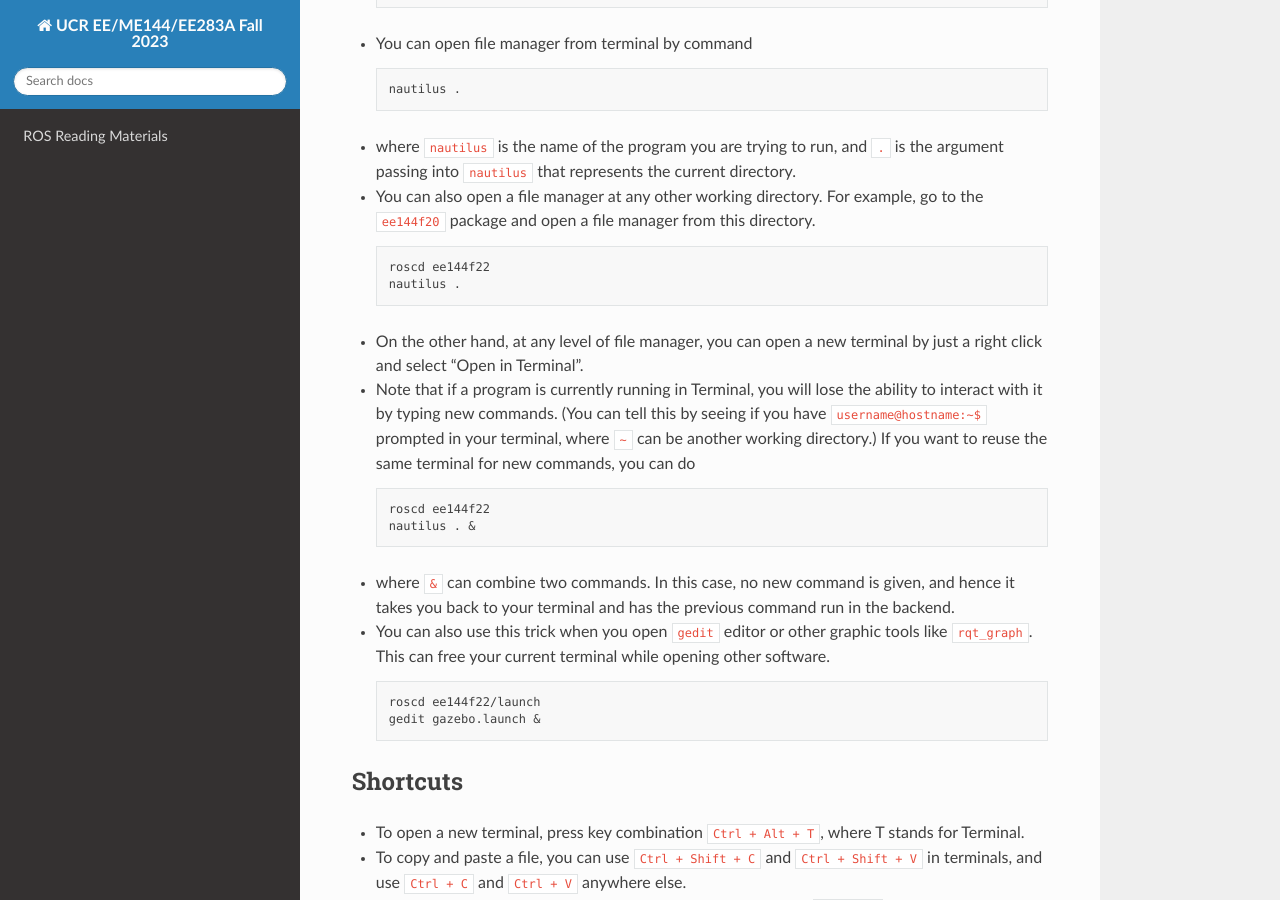
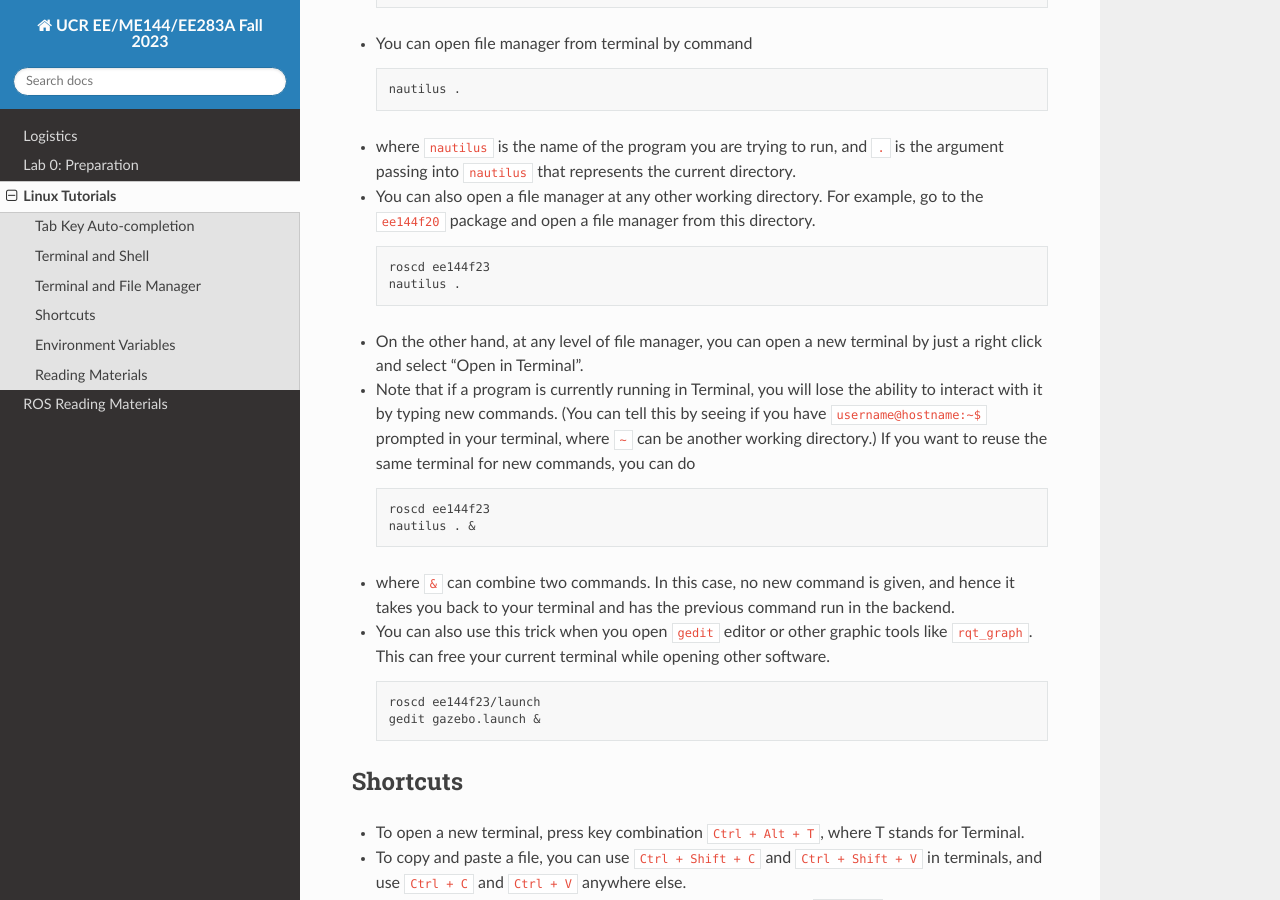
Before and after one commit to UCR-Robotics/ee144, a Sphinx documentation site: the page built from docs/linux.rst, in a window 1280 px wide and 900 px high, scrolled down 1708 px. Built offline with Sphinx 7.4.7 and the Read the Docs theme 2.0.0, drawn with Linux system fonts in a browser that asks for light colours; some of the changed text lies outside the part shown.

```diff
--- a/docs/index.rst
+++ b/docs/index.rst
@@ -12,9 +12,15 @@ Foundations of Robotics!
     :maxdepth: 2
     :hidden:
 
+    logistics
+    lab0
+    linux
     ros
+
 
 News
 ====
 
 - 09/22/2023: Welcome!
+- 09/26/2023: Please read `logistics <logistics.html>`_.
+- 09/26/2023: `Lab 0 <lab0.html>`_ is up.
--- a/docs/lab0.rst
+++ b/docs/lab0.rst
@@ -76,9 +76,9 @@ Virtual Machine
   `VMware Workstation Player <https://www.vmware.com/products/workstation-player/workstation-player-evaluation.html>`_.
   Note that this version 15.5 or 16 should be free.
 
-- If you have a Mac laptop, please go to `VMware Fusion <https://www.vmware.com/products/fusion.html>`_
+- If you have a Mac computer, please go to `VMware Fusion <https://www.vmware.com/products/fusion.html>`_
   webpage, register under "Get a Free Personal Use License" tab and download **VMware Fusion Player**
-  using a free personal license.
+  using a free personal license. If in case you have a new Mac computer of M1/M2 architecture, please contact with the TAs to provide a VMware file to use.
 
 
 Install Linux
--- a/docs/linux.rst
+++ b/docs/linux.rst
@@ -20,7 +20,7 @@ Tab Key Auto-completion
 
   .. code-block:: bash
 
-    roscd ee144f22
+    roscd ee144f23
 
 - This means that Linux can identify an **unique** name of the directory
   by just seeing the first five characters.
@@ -105,7 +105,7 @@ We can go back and forth between terminal and file manager at any working direct
 
   .. code-block:: bash
 
-    roscd ee144f22
+    roscd ee144f23
     nautilus .
 
 - On the other hand, at any level of file manager, you can open a new terminal by just
@@ -119,7 +119,7 @@ We can go back and forth between terminal and file manager at any working direct
 
   .. code-block:: bash
 
-    roscd ee144f22
+    roscd ee144f23
     nautilus . &
 
 - where ``&`` can combine two commands. In this case, no new command is given,
@@ -130,7 +130,7 @@ We can go back and forth between terminal and file manager at any working direct
 
   .. code-block:: bash
 
-    roscd ee144f22/launch
+    roscd ee144f23/launch
     gedit gazebo.launch &
 
 
```
Also changed, not shown: docs/logistics.rst (+3 -5 lines), 1 other file.
